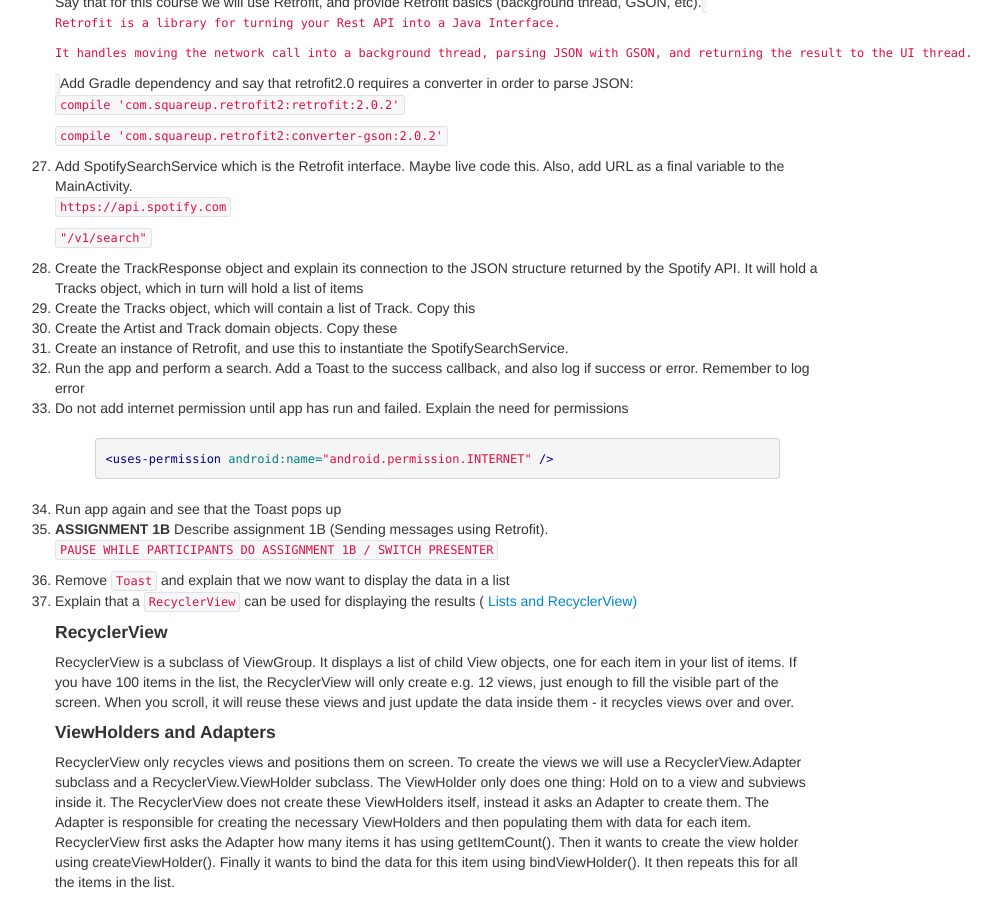
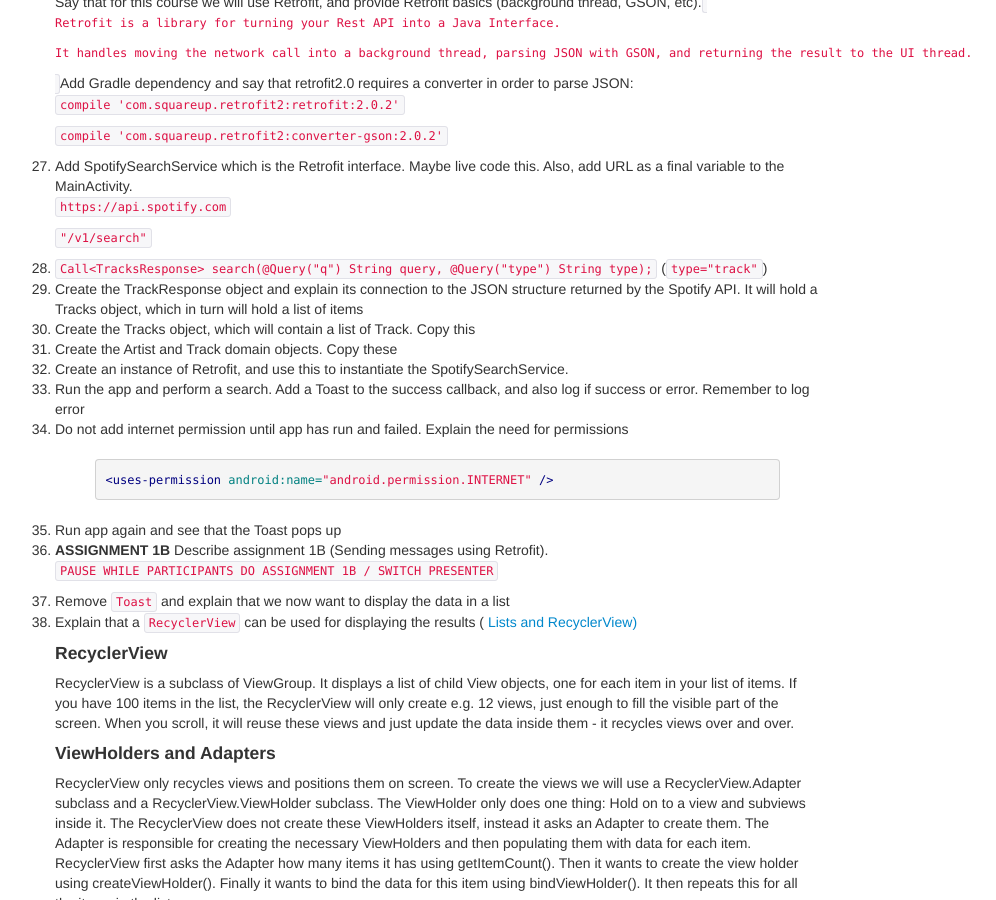
Before and after one commit to bekk/android101, a Jekyll site: the page built from docs/pages/manuscript.html, in a window 1280 px wide and 900 px high, scrolled down 1847 px. Shown: the whole window, without its empty margins (5-1001 px from the left). Built offline with Jekyll 4.4.1, drawn with Linux system fonts in a browser that asks for light colours; Markdown is read by kramdown in place of the engine named in the settings.

Commit message:
Huskelapp i manus

```diff
--- a/docs/pages/manuscript.html
+++ b/docs/pages/manuscript.html
@@ -75,6 +75,7 @@
         <p><code>https://api.spotify.com</code></p>
         <p><code>"/v1/search"</code></p>
     </li>
+    <li><code>Call&lt;TracksResponse&gt; search(@Query("q") String query, @Query("type") String type);</code> (<code>type="track"</code>)</li>
     <li> Create the TrackResponse object and explain its connection to the JSON structure returned by the Spotify API. It will hold a Tracks object, which in turn will hold a list of items</li>
     <li> Create the Tracks object, which will contain a list of Track. Copy this</li>
     <li> Create the Artist and Track domain objects. Copy these</li>
```
